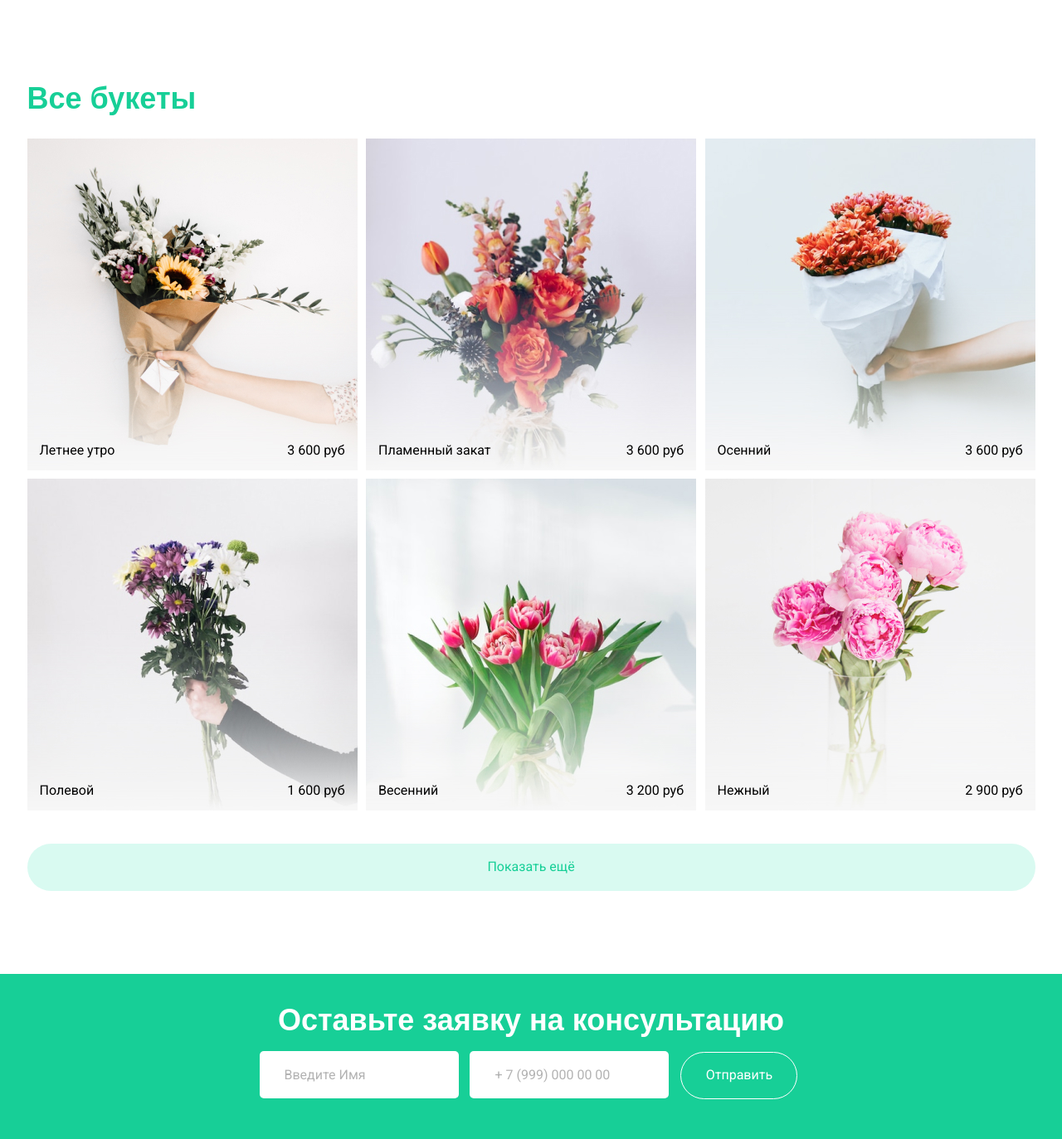
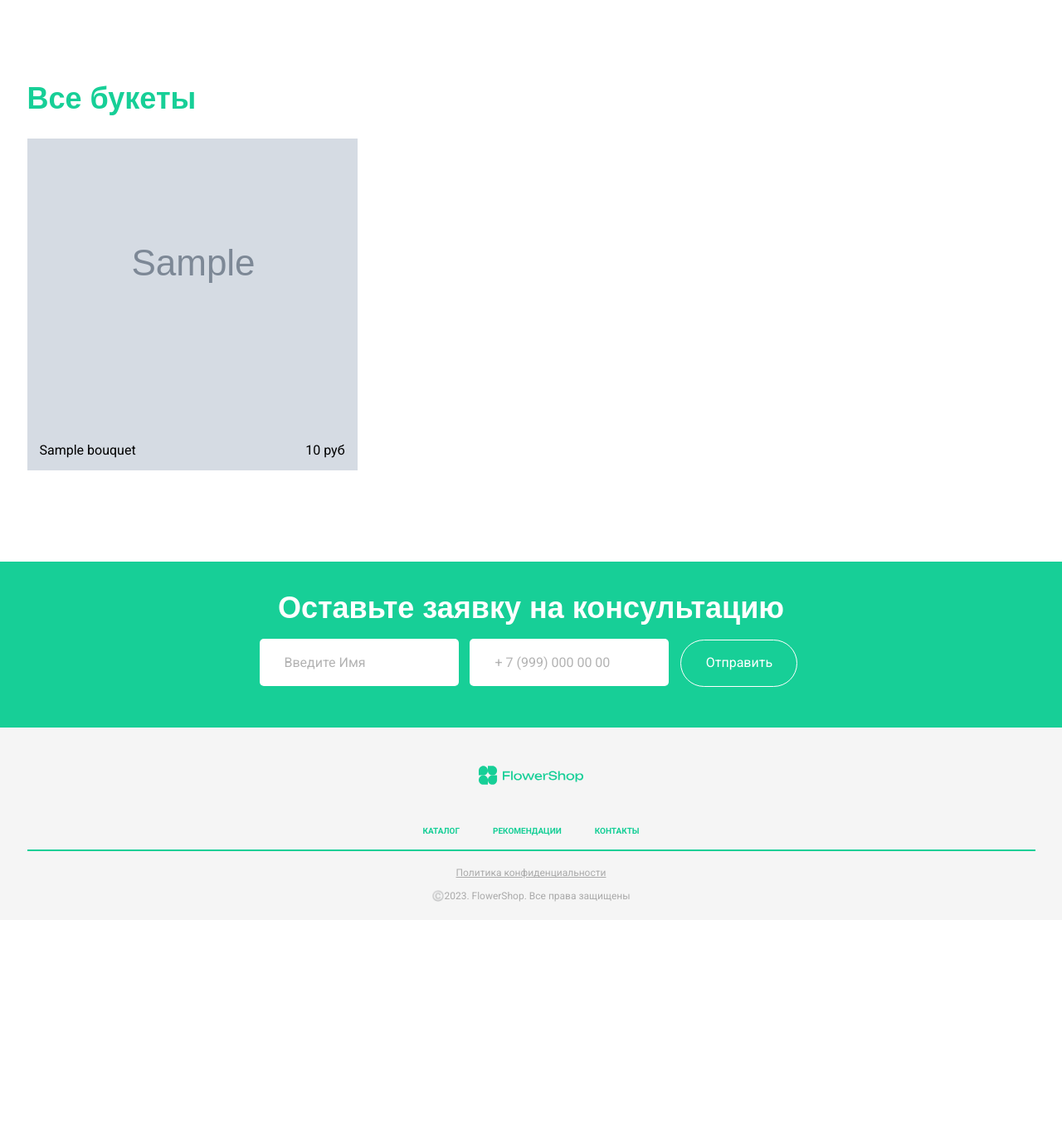
Before and after one commit to Jaggmort/flowers_shop, a Django app: page /catalog/ in a window 1280 px wide. Shown: the part 50-1423 px from the top of the page at 83% size. After the commit the page ends 1137 px from the top, so only its background shows below. Run offline with Django 4.2, Linux system fonts and the light colour scheme; tables that the repository leaves empty hold one stand-in row (values such as "Sample post"); grey boxes marked "Sample" are stand-in pictures; parts of the project's set-up code (start-up, migrations or seed data) failed here and were passed over; some web fonts are replaced.

Commit message:
Connected db to index and catalog

```diff
--- a/flower_shop/settings.py
+++ b/flower_shop/settings.py
@@ -60,6 +60,7 @@ TEMPLATES = [
             'context_processors': [
                 'django.template.context_processors.debug',
                 'django.template.context_processors.request',
+                'django.template.context_processors.media',
                 'django.contrib.auth.context_processors.auth',
                 'django.contrib.messages.context_processors.messages',
             ],
--- a/flower_shop/urls.py
+++ b/flower_shop/urls.py
@@ -2,6 +2,8 @@
 URL configuration for flower_shop project.
 """
 from django.contrib import admin
+from django.conf import settings
+from django.conf.urls.static import static
 from django.urls import path, include
 from flower_shop_site import views
 
@@ -15,4 +17,4 @@ urlpatterns = [
     path('consultation/', views.order_consultation, name='consultation'),
     path('admin/', admin.site.urls),
     path('__debug__/', include('debug_toolbar.urls')),
-]
+] + static(settings.MEDIA_URL, document_root=settings.MEDIA_ROOT)
--- a/flower_shop_site/views.py
+++ b/flower_shop_site/views.py
@@ -1,14 +1,30 @@
 from django.shortcuts import render
+from django.core.paginator import Paginator, EmptyPage, PageNotAnInteger
+from .models import Bouquet
 
 
 def index(request):
-    context = {}
+    bouquets = Bouquet.objects.order_by('?')[:3]
+    context = {
+        'is_index_page': True,
+        'bouquets': bouquets
+    }
     return render(request, 'index.html', context)
 
 
 def show_catalog(request):
-    context = {}
-    return render(request, 'catalog.html', context)
+    bouquet_list = Bouquet.objects.all()
+    paginator = Paginator(bouquet_list, 6)
+
+    page = request.GET.get('page')
+    try:
+        bouquets = paginator.page(page)
+    except PageNotAnInteger:
+        bouquets = paginator.page(1)
+    except EmptyPage:
+        bouquets = paginator.page(paginator.num_pages)
+
+    return render(request, 'catalog.html', context={'bouquets': bouquets})
 
 
 def quiz_step(request):
--- a/templates/catalog.html
+++ b/templates/catalog.html
@@ -11,51 +11,32 @@ Flower Shop - Каталог
 		<div class="catalog">
 			<div class="title">Все букеты</div>
 			<div class="catalog__block">
-				<div class="recommended__elems ficb recommended__elems_first">
-					<div class="recommended__block recommended__block_first">
-						<div class="recommended__block_elems ficb">
-							<span class="recommended__block_intro">Летнее утро</span>
-							<span class="recommended__block_price">3 600 руб</span>
+				<div class="catalog__fitwrap recommended__elems recommended__elems_first">
+				{% for bouquet in bouquets %}
+					<a class="catalog__item recommended__block" style="background-image: url('{{MEDIA_URL}}{{bouquet.image}}')">
+						<div class="catalog__item_text recommended__block_elems ficb">
+							<span class="recommended__block_intro">{{bouquet.title}}</span>
+							<span class="recommended__block_price">{{bouquet.price|floatformat:0}} руб</span>
 						</div>
-					</div>
-					<div class="recommended__block recommended__block_sec">
-						<div class="recommended__block_elems ficb">
-							<span class="recommended__block_intro">Пламенный закат</span>
-							<span class="recommended__block_price">3 600 руб</span>
-						</div>
-					</div>
-					<div class="recommended__block recommended__block_thr">
-						<div class="recommended__block_elems ficb">
-							<span class="recommended__block_intro">Осенний</span>
-							<span class="recommended__block_price">3 600 руб</span>
-						</div>
-					</div>
-
+					</a>
+				{% endfor %}
 
 				</div>
-				<div class="recommended__elems ficb recommended__elems_sec">
-					<div class="recommended__block recommended__block_first">
-						<div class="recommended__block_elems ficb">
-							<span class="recommended__block_intro">Полевой</span>
-							<span class="recommended__block_price">1 600 руб</span>
-						</div>
-					</div>
-					<div class="recommended__block recommended__block_sec">
-						<div class="recommended__block_elems ficb">
-							<span class="recommended__block_intro">Весенний</span>
-							<span class="recommended__block_price">3 200 руб</span>
-						</div>
-					</div>
-					<div class="recommended__block recommended__block_thr">
-						<div class="recommended__block_elems ficb">
-							<span class="recommended__block_intro">Нежный</span>
-							<span class="recommended__block_price">2 900 руб</span>
-						</div>
-					</div>
+				<div class="pagination">
+					<span class="step-links">
+						{% if bouquet.has_previous %}
+							<a href="?page=1">
+								<button class="btn largeBtn catalog__btn">&laquo; В начало</button>
+							</a>
+						{% endif %}
 
-
+						{% if bouquet.has_next %}
+							<a href="?page={{ bouquets.next_page_number }}">
+								<button class="btn largeBtn catalog__btn">Следующая страница &raquo;</button>
+							</a>
+						{% endif %}
+					</span>
 				</div>
-				<button class="btn largeBtn catalog__btn">Показать ещё</button>
 			</div>
 		</div>
 	</div>
```
Also changed, not shown: templates/index.html (+9 -18 lines).
